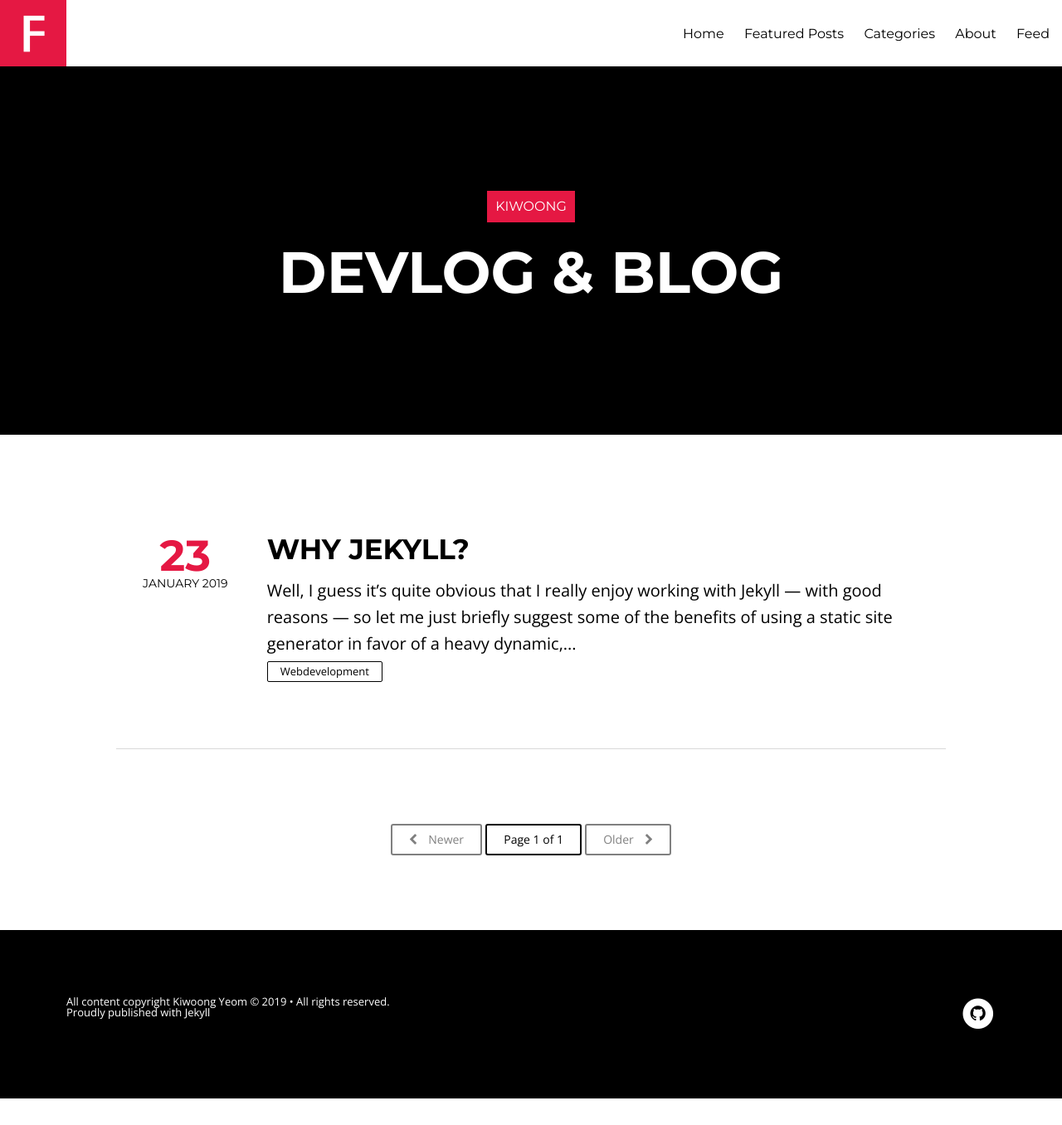
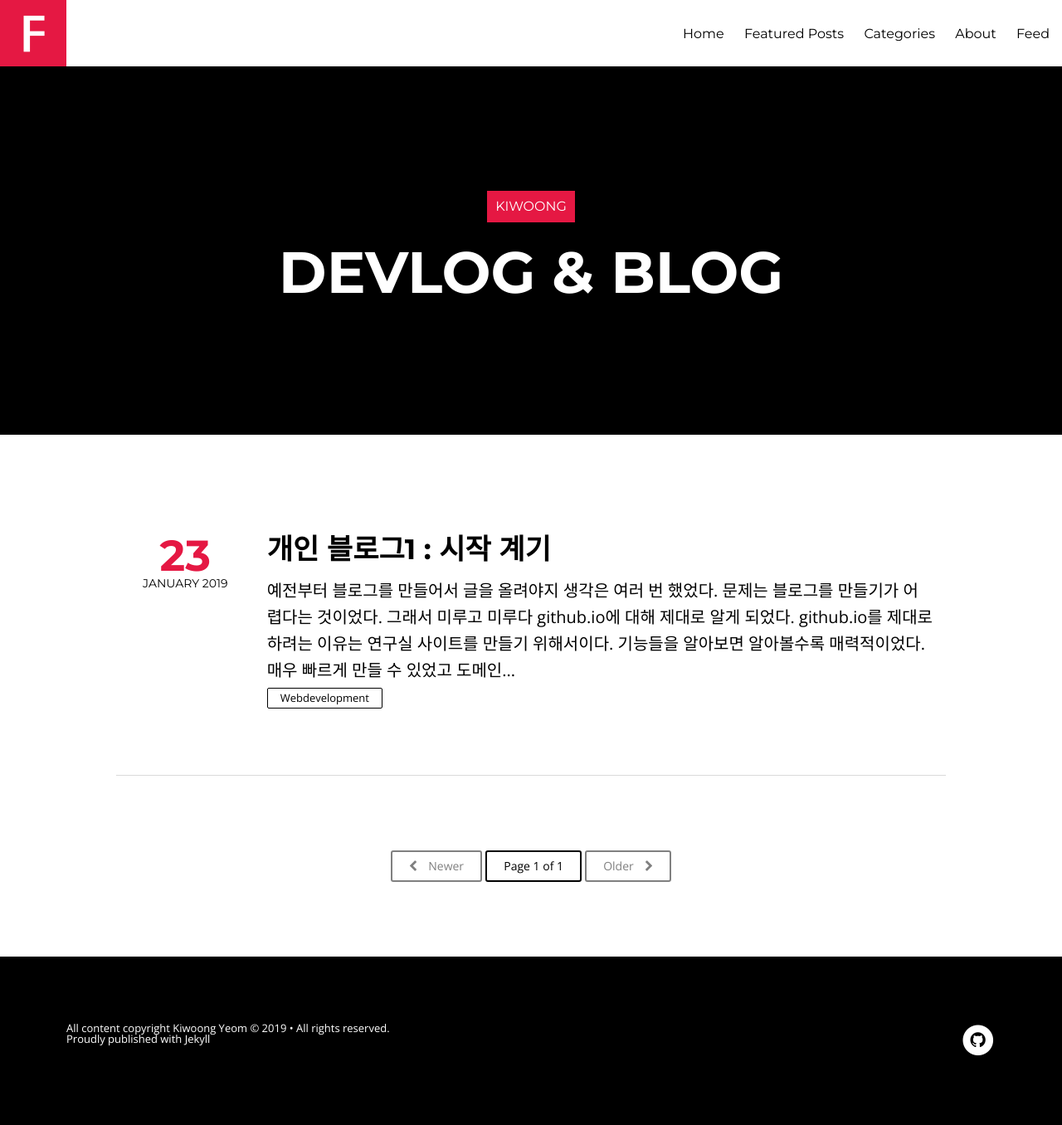
Before and after one commit to kimbumso/kimbumso.github.io, a Jekyll site: the page built from index.html, in a window 1280 px wide. Shown: the whole page at 83% size. Built offline with Jekyll 4.4.1, drawn with Linux system fonts in a browser that asks for light colours; nearby versions of some CDN libraries; the list of posts is cut into pages by our own code; before the commit the page ends 1324 px from its top, so only the background shows below that.

Commit message:
2019-01-23-포스팅

```diff
--- a/_posts/2019-01-23-first-post.md
+++ b/_posts/2019-01-23-first-post.md
@@ -1,30 +1,31 @@
 ---
 layout: post
-title: "Why Jekyll?"
+title: "개인 블로그1 : 시작 계기"
 description:
 headline:
-modified: 2014-07-23
+modified: 2019-01-23
 category: webdevelopment
 tags: [jekyll]
-imagefeature:
+imagefeature: cover10.jpg
 mathjax:
 chart:
 comments: true
 featured: true
 ---
 
-Well, I guess it's quite obvious that I really enjoy working with Jekyll — with good reasons — so let me just briefly suggest some of the benefits of using a static site generator in favor of a heavy dynamic, database driven content management system.
+예전부터 블로그를 만들어서 글을 올려야지 생각은 여러 번 했었다. 문제는 블로그를 만들기가 어렵다는 것이었다. 그래서 미루고 미루다 github.io에 대해 제대로 알게 되었다. github.io를 제대로 하려는 이유는 연구실 사이트를 만들기 위해서이다. 기능들을 알아보면 알아볼수록 매력적이었다. 매우 빠르게 만들 수 있었고 도메인 주소까지 공짜기에 바로 시작하기로 마음먹었다. 이 블로그를 어떻게 만들게 됐는지 나중 글에서 다시 다룰 것이고 몇 가지 예제들을 공유하겠다.
 
-- **Speed**: Static HTML pages are small, lightweight and perform blazingly fast. You’ll notice the difference.
+일단은 아래 블로그들을 참고해서
+**참고 블로그**
+- https://recoveryman.tistory.com/321
+- https://dreamgonfly.github.io/2018/01/27/jekyll-remote-theme.html
 
-- **Version Control**: Contents and files remain on your computer. Perform backups or keep track of changes via GIT or SVN — *it’s quite easy without a database.*
+아래 페이지 예시 중에 마음에 드는 것을 골라 블로그를 만들 수 있다.
+**페이지 예시**
+- https://github.com/topics/jekyll-theme
+- https://github.com/collections/github-pages-examples
+-
 
-- **Flexibility**: Ruby and Liquid — *Jekyll’s foundation* — empower you to easily extend its functionality. Or just use one of [many plugins](http://jekyllrb.com/docs/plugins/) created by a striving community.
+이 블로그는 아래 주소를 가지고 제작했다.
 
-- **Security**: Anything you’ll ever put on your server are static files — chances are good that *you’ll never need to worry* about security concerns anymore.
-
-If that still doesn’t convince you to at least give it a try, I’d like to encourage you to head over to the Jekyll website and see it for yourself.
-
-**Heck, it’s that good** — I even wrote all of the guides for the theme documentation with it!
-
-Enjoy!
+https://github.com/hmfaysal/Notepad
```
